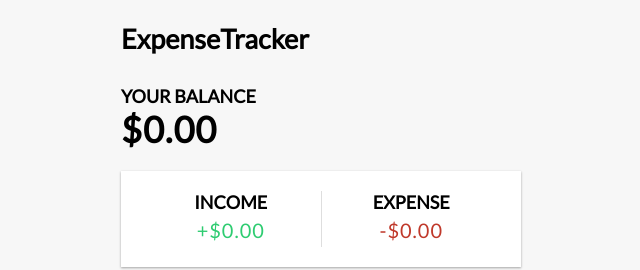
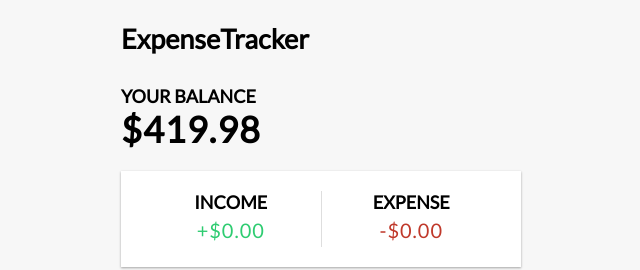
Before and after one commit to Shkurtevski/VueLearning, a Vue app in the folder vue-expense-tracker/: page / in a window 1280 px wide. Shown: the top 270 px of the page, without its empty margins (319-959 px from the left). Built offline with nearby package versions, Linux system fonts and the light colour scheme.

Commit message:
update document

```diff
--- a/vue-expense-tracker/src/App.vue
+++ b/vue-expense-tracker/src/App.vue
@@ -1,9 +1,9 @@
 <template>
   <AppHeader />
   <div class="container">
-    <AppBalance />
+    <AppBalance :total="total" />
     <IncomeExpenses />
-    <TransactionList :transactions="transactions"/>
+    <TransactionList :transactions="transactions" />
     <AddTransaction />
   </div>
 </template>
@@ -16,7 +16,7 @@ import IncomeExpenses from './components/IncomeExpenses.vue'
 import TransactionList from './components/TransactionList.vue'
 import AddTransaction from './components/AddTransaction.vue'
 
-import { ref } from 'vue'
+import { ref, computed } from 'vue'
 
 const transactions = ref([
   { id: 1, text: 'Flower', amount: -19.99 },
@@ -24,6 +24,12 @@ const transactions = ref([
   { id: 3, text: 'Book', amount: -10 },
   { id: 4, text: 'Camera', amount: 150 }
 ])
+
+const total = computed(() => {
+  return transactions.value.reduce((acc, transaction) => {
+    return acc + transaction.amount
+  }, 0)
+})
 
 // OLDER-WAY-TO-EXPORT-FILES
 // export default {
--- a/vue-expense-tracker/src/components/AppBalance.vue
+++ b/vue-expense-tracker/src/components/AppBalance.vue
@@ -1,4 +1,15 @@
 <template>
   <h4>Your Balance</h4>
-  <h1 id="balance">$0.00</h1>
+  <h1 id="balance">${{ total.toFixed(2) }}</h1>
 </template>
+
+<script lang="ts" setup>
+import { defineProps } from 'vue'
+
+const { total } = defineProps({
+  total: {
+    type: Number,
+    required: true
+  }
+})
+</script>
--- a/vue-expense-tracker/src/components/TransactionList.vue
+++ b/vue-expense-tracker/src/components/TransactionList.vue
@@ -14,14 +14,9 @@
 
 <script lang="ts" setup>
 import { defineProps } from 'vue'
+import type { Transaction } from '../interfaces'
 
-interface Transaction {
-  id: number
-  text: string
-  amount: number
-}
-
-const props = defineProps({
+const { transactions } = defineProps({
   transactions: {
     type: Array as () => Transaction[],
     required: true
--- /dev/null
+++ b/vue-expense-tracker/src/interfaces.ts
@@ -0,0 +1,5 @@
+export interface Transaction {
+  id: number
+  text: string
+  amount: number
+}
```
